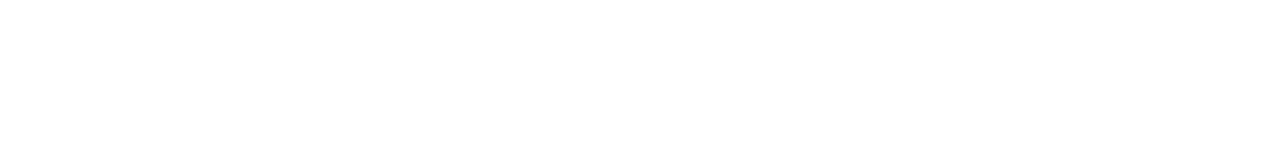
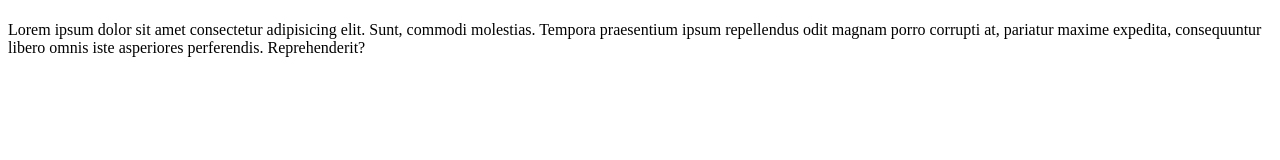
Before and after one commit to SarfrazSoftcircles/start-javascipt, a plain HTML site: page index.html in a window 1280 px wide. Drawn offline with Linux system fonts and the light colour scheme.

Commit message:
2nd comment

```diff
--- a/index.html
+++ b/index.html
@@ -7,5 +7,6 @@
 </head>
 <body>
     <h1></h1>
+    <p> Lorem ipsum dolor sit amet consectetur adipisicing elit. Sunt, commodi molestias. Tempora praesentium ipsum repellendus odit magnam porro corrupti at, pariatur maxime expedita, consequuntur libero omnis iste asperiores perferendis. Reprehenderit?</p>
 </body>
 </html>
```
